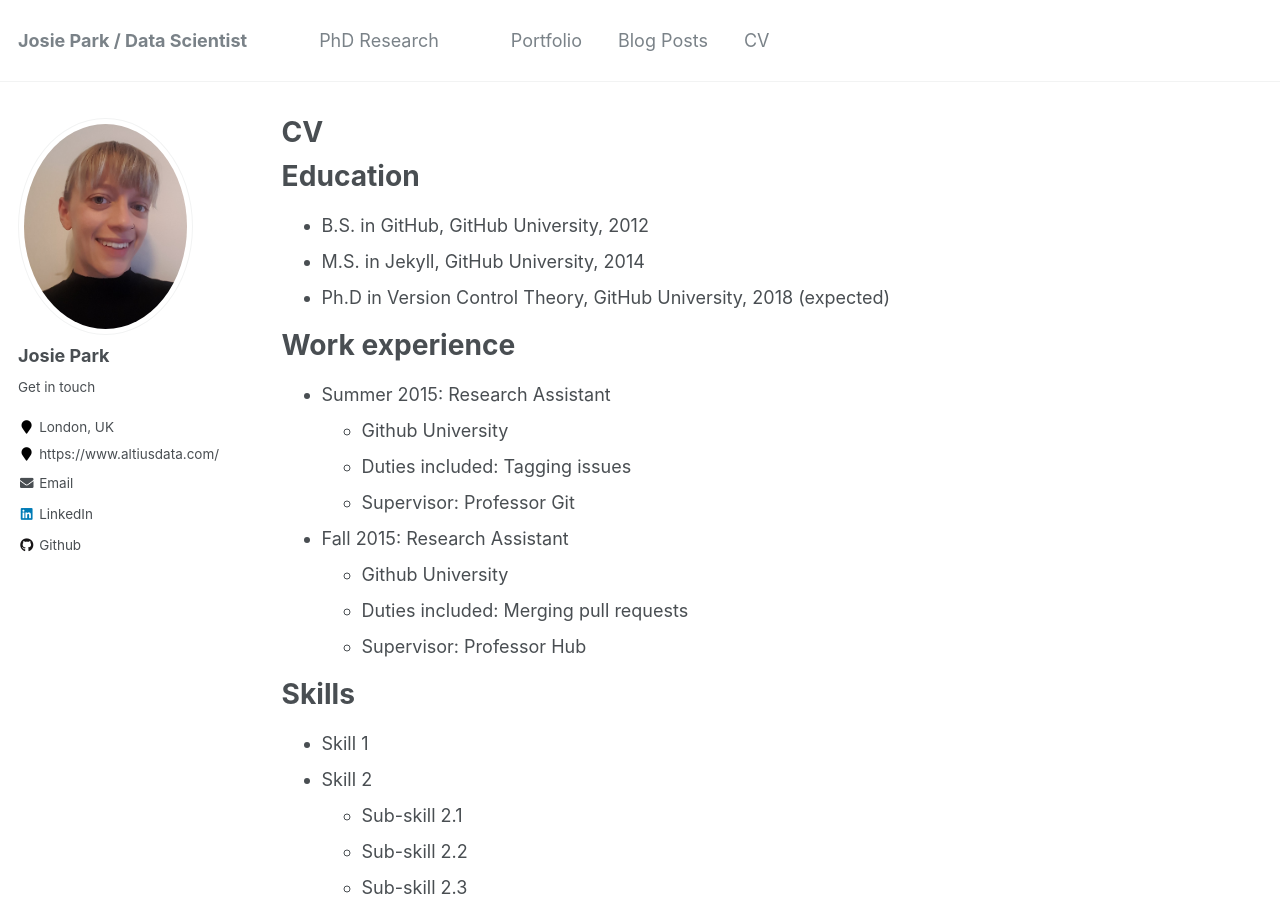
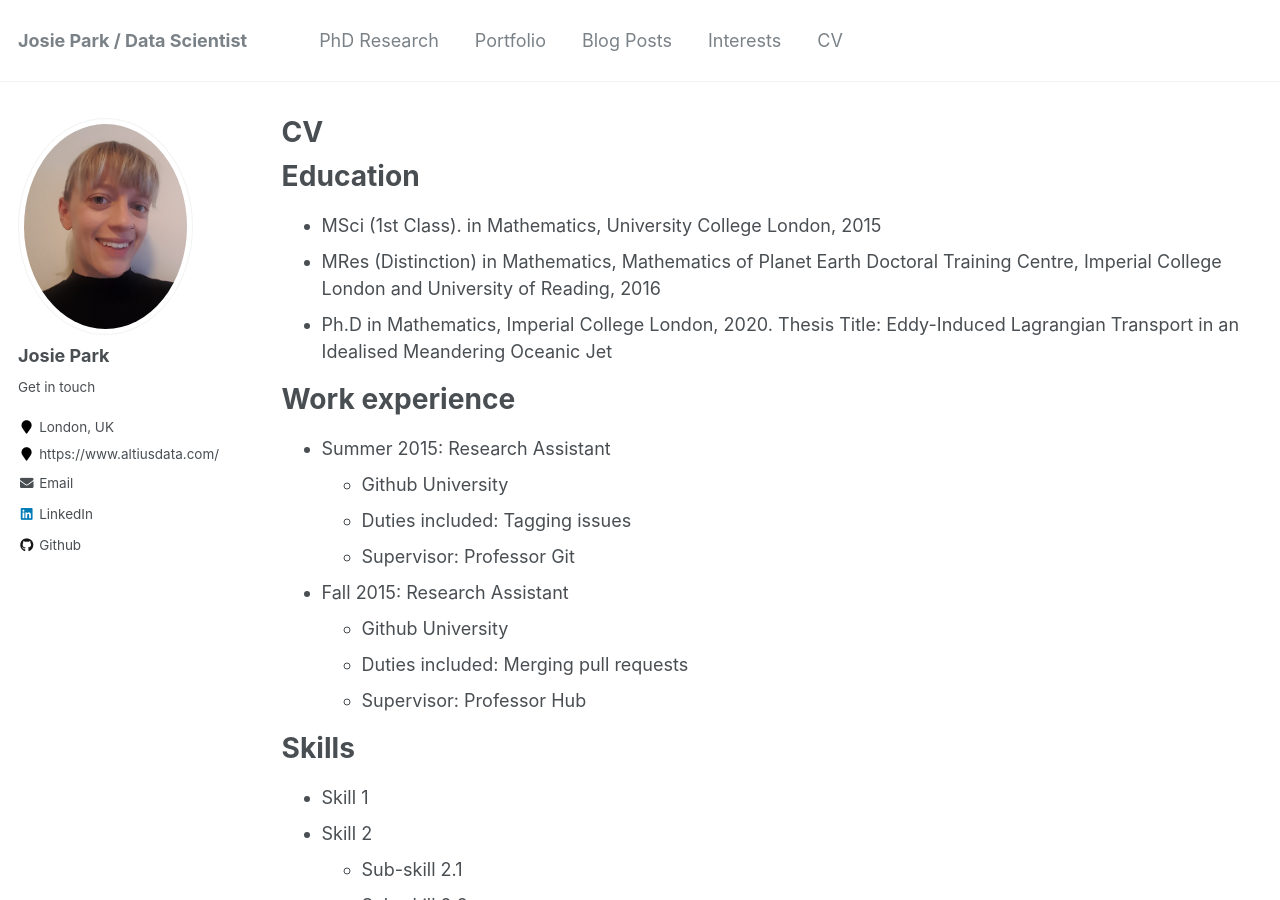
Before and after one commit to JosiePark/JosiePark.github.io, a Jekyll site: the page built from _pages/cv.md, in a window 1280 px wide and 900 px high. Built offline with Jekyll 4.4.1, drawn with Linux system fonts in a browser that asks for light colours.

Commit message:
More changes

```diff
--- a/_data/navigation.yml
+++ b/_data/navigation.yml
@@ -1,7 +1,7 @@
 # main links links
 main:
   - title: "PhD Research"
-  - url: /phd/
+    url: /phd/
 
   - title: "Portfolio"
     url: /portfolio/
@@ -9,5 +9,8 @@ main:
   - title: "Blog Posts"
     url: /blog/
 
+  - title: "Interests"
+    url: /interests/
+
   - title: "CV"
     url: /cv/
--- a/_pages/cv.md
+++ b/_pages/cv.md
@@ -11,9 +11,9 @@ redirect_from:
 
 Education
 ======
-* B.S. in GitHub, GitHub University, 2012
-* M.S. in Jekyll, GitHub University, 2014
-* Ph.D in Version Control Theory, GitHub University, 2018 (expected)
+* MSci (1st Class). in Mathematics, University College London, 2015
+* MRes (Distinction) in Mathematics, Mathematics of Planet Earth Doctoral Training Centre, Imperial College London and University of Reading, 2016
+* Ph.D in Mathematics, Imperial College London, 2020. Thesis Title: Eddy-Induced Lagrangian Transport in an Idealised Meandering Oceanic Jet
 
 Work experience
 ======
```
Also changed, not shown: _pages/blog.html (added, +17 -0 lines), _pages/interests.md (added, +5 -0 lines), _pages/phd.md (+4 -0 lines), _pages/talkmap.html (deleted, +0 -9 lines), _pages/talks.html (deleted, +0 -16 lines), _pages/teaching.html (deleted, +0 -12 lines).
